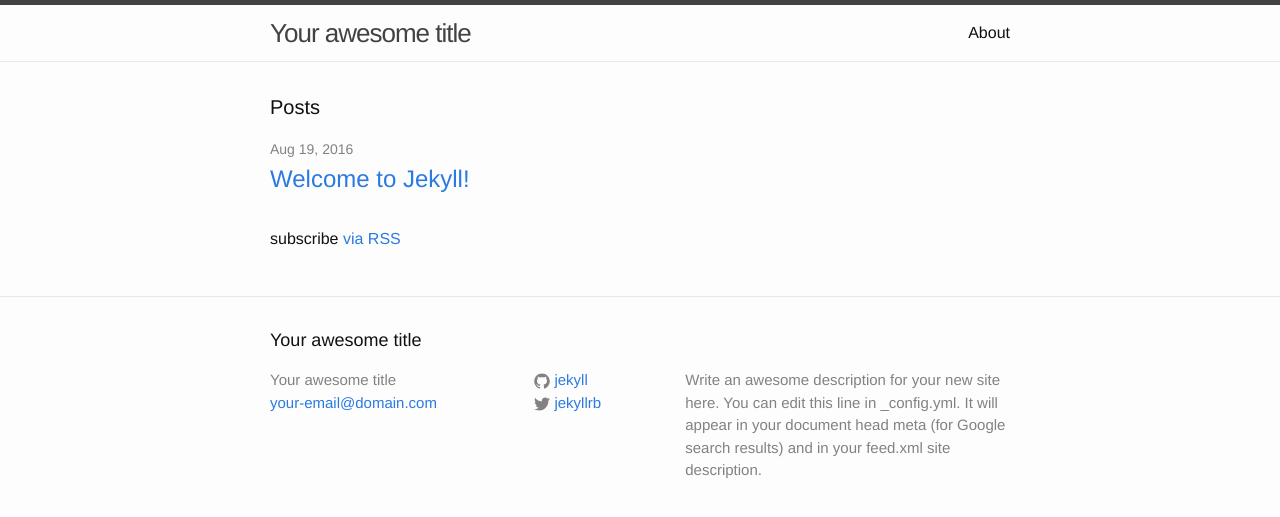
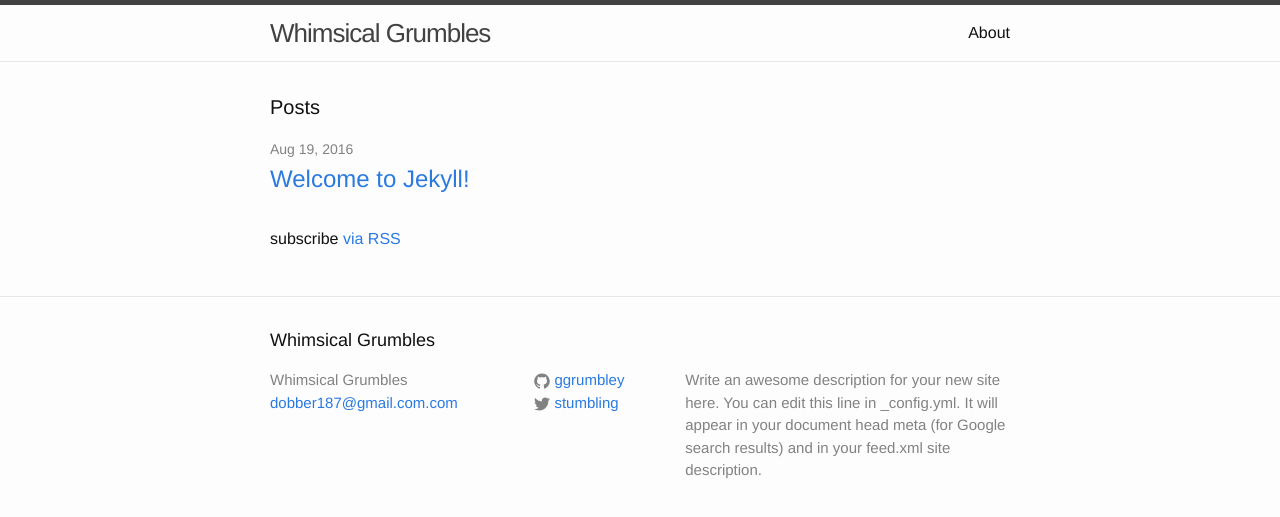
Before and after one commit to ggrumbley/ggrumbley.github.io, a Jekyll site: the page built from index.html, in a window 1280 px wide. Shown: the top 517 px of the page. Built offline with Jekyll 4.4.1, drawn with Linux system fonts in a browser that asks for light colours.

Commit message:
Updated base info

```diff
--- a/_config.yml
+++ b/_config.yml
@@ -6,16 +6,16 @@
 # 'jekyll serve'. If you change this file, please restart the server process.
 
 # Site settings
-title: Your awesome title
-email: your-email@domain.com
+title: Whimsical Grumbles
+email: dobber187@gmail.com.com
 description: > # this means to ignore newlines until "baseurl:"
   Write an awesome description for your new site here. You can edit this
   line in _config.yml. It will appear in your document head meta (for
   Google search results) and in your feed.xml site description.
 baseurl: "" # the subpath of your site, e.g. /blog
-url: "http://yourdomain.com" # the base hostname & protocol for your site
-twitter_username: jekyllrb
-github_username:  jekyll
+url: "http://garygrumbley.com" # the base hostname & protocol for your site
+twitter_username: stumbling
+github_username:  ggrumbley
 
 # Build settings
 markdown: kramdown
```
